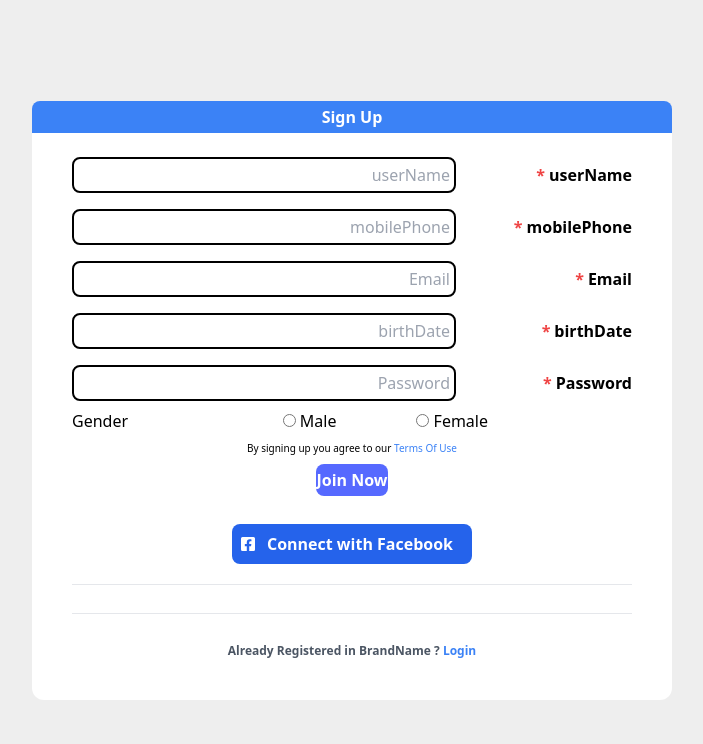
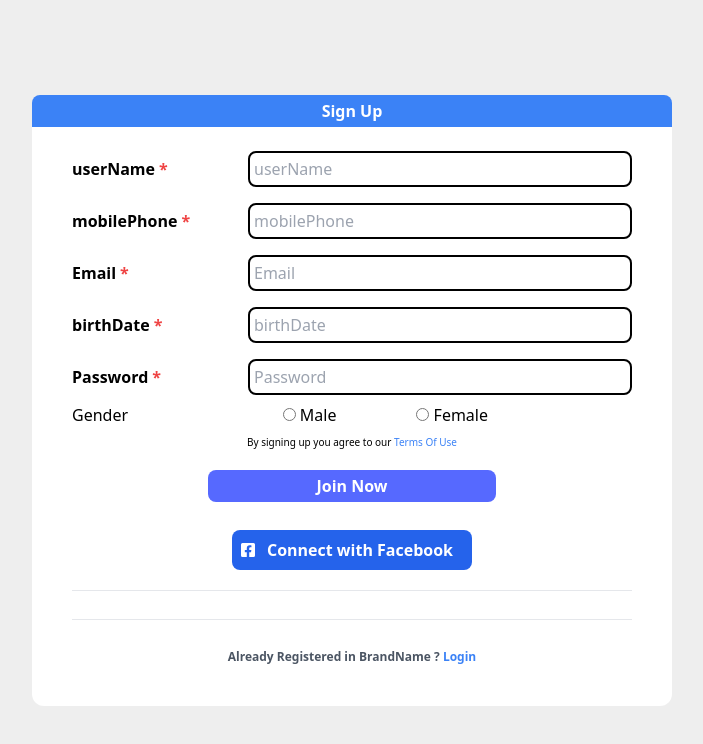
Before and after one commit to moshaosama/Graduation_Project, a React (Vite) app: page /signup in a window 1280 px wide. Shown: the top 744 px of the page, without its empty margins (288-991 px from the left). Built offline with nearby package versions, Linux system fonts and the light colour scheme.

Commit message:
feat: enhance signup form experience

```diff
--- a/src/Components/FormSignUp/FormSignUp.tsx
+++ b/src/Components/FormSignUp/FormSignUp.tsx
@@ -64,13 +64,13 @@ const FormSignUp = () => {
             <div key={index}>
               <p
                 className={`flex ${
-                  language == '"English"' ? "flex" : "flex-row-reverse"
+                  language == '"English"' ? "flex-row-reverse" : "flex"
                 } max-sm:flex-col max-sm:items-start  justify-between items-center`}
               >
                 <label
                   htmlFor=""
                   className={`font-bold ${
-                    language == '"English"' ? "flex" : "flex-row-reverse"
+                    language == '"English"' ? "flex-row-reverse" : "flex"
                   } flex gap-1`}
                 >
                   {el.Title} <span className="text-red-500">*</span>
@@ -81,7 +81,7 @@ const FormSignUp = () => {
                   name={el.Title}
                   placeholder={el.Title}
                   className={`my-2  ${
-                    language == '"English"' ? "text-start" : "text-end"
+                    language == '"English"' ? "text-end" : "text-start"
                   } w-96 max-sm:w-full rounded-lg p-1 border-[2px] border-black`}
                   onChange={ChangeFromState}
                 />
@@ -112,8 +112,8 @@ const FormSignUp = () => {
             </a>
           </p>
         </div>
-        <div className="flex justify-center">
-          <ButtonForm Value="Join Now" Width="48" handleClick={createUser} />
+        <div className="flex justify-center mt-5">
+          <ButtonForm Value="Join Now" Width="72" handleClick={createUser} />
         </div>
       </form>
     </div>
```
